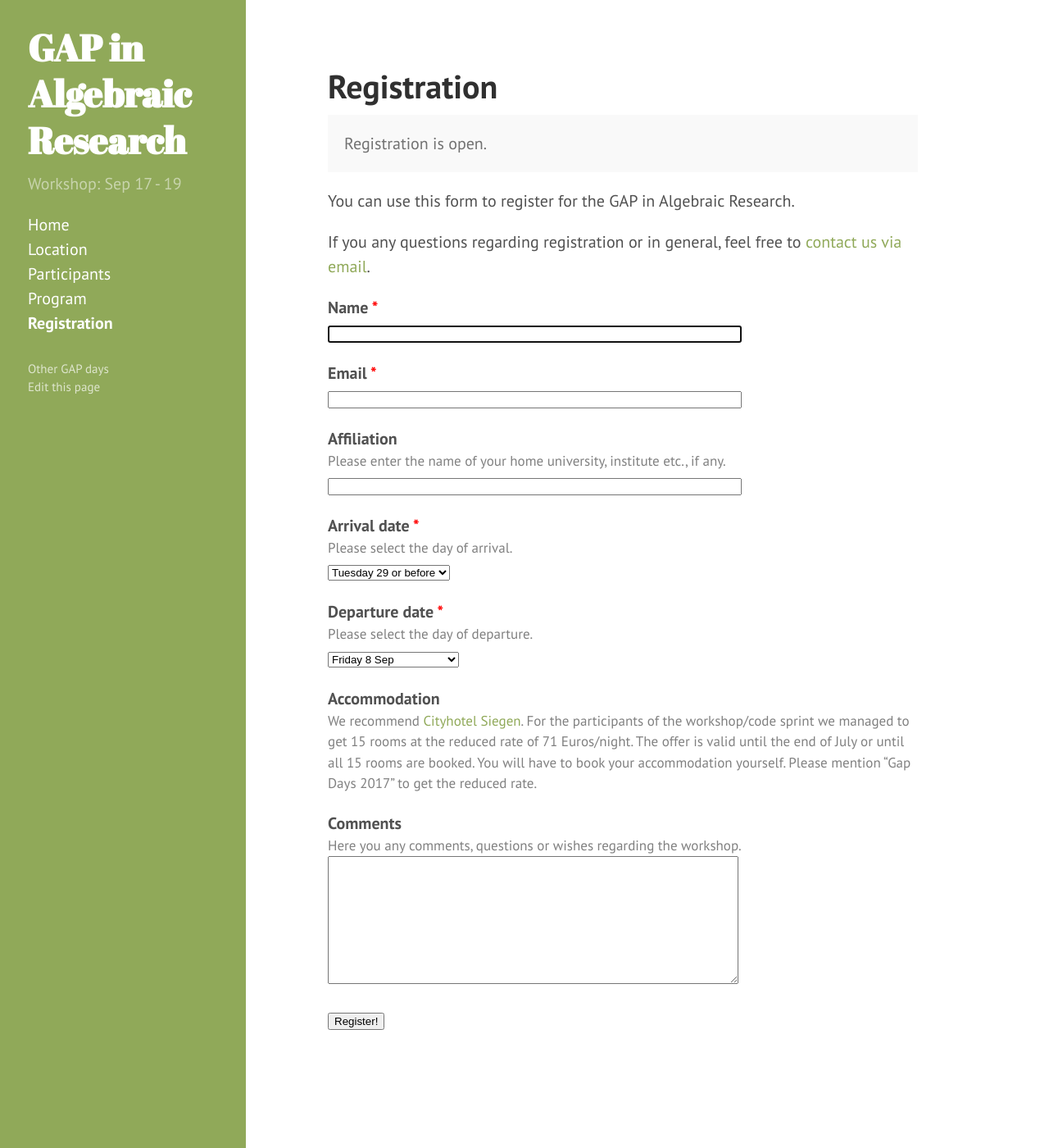
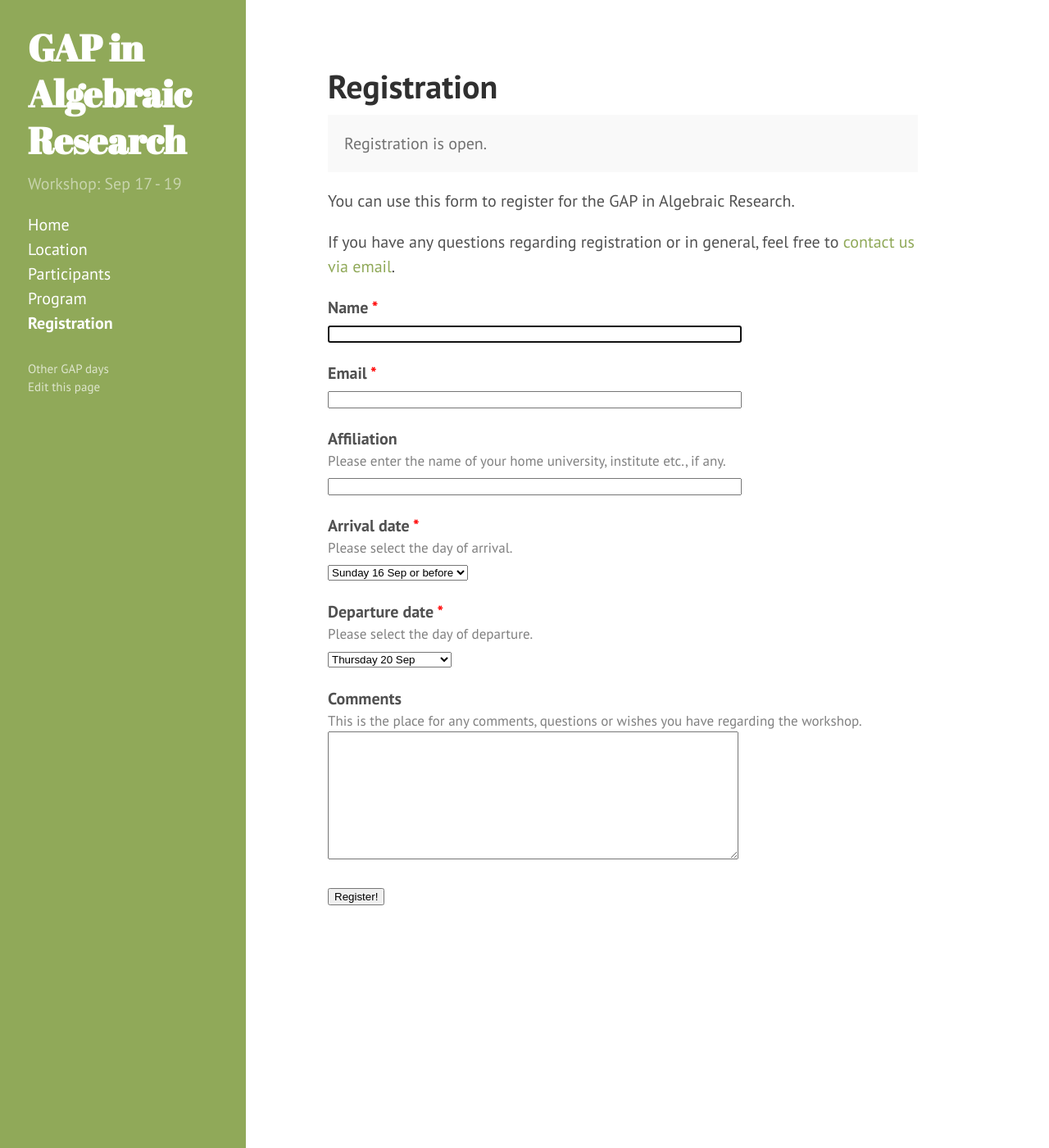
Before and after one commit to lbfm-rwth/gap-in-algebraic-research-2018, a Jekyll site: the page built from registration.html, in a window 1280 px wide and 1400 px high. Shown: the whole window at 82% size. Built offline with Jekyll 4.4.1, drawn with Linux system fonts in a browser that asks for light colours; part of the change alters nothing that is shown.

Commit message:
Finish registration page

```diff
--- a/registration.html
+++ b/registration.html
@@ -2,13 +2,13 @@
 layout: page
 title: Registration
 registration_state: open
-form_api_token: 7cf8d4aaaffb2f66929755918473dbf7
-email: gapdays2017-fall@gapdays.de
+form_api_token: 09e3a36d99658971738d37981b26b5ac
+email: sergio@mathb.rwth-aachen.de
 ---
 
 {% case page.registration_state %}
 {% when 'notyet' %}
-<p class="message">Registration will be open starting from the 15th of April, 2017</p>
+<p class="message">Registration will be open starting from the 1st of June, 2018</p>
 
 {% when 'closed' %}
 <p class="message">Registration is closed.</p>
@@ -21,7 +21,7 @@ You can use this form to register for the {{ site.title }}.
 </p>
 
 <p>
-If you any questions
+If you have any questions
 regarding registration or in general, feel free to
 <a href="mailto:{{page.email}}">contact us via email</a>.
 </p>
@@ -65,17 +65,11 @@ regarding registration or in general, feel free to
     Please select the day of arrival.
   </div>
   <select name="arrival.date" id="arrival_date" required>
-    <option value="Tuesday 29 Aug" selected="selected">Tuesday 29 or before</option>
-    <option value="Wednesday 30 Aug">Wednesday 30 Aug</option>
-    <option value="Thursday 31 Aug">Thursday 31 Aug</option>
-    <option value="Friday 1 Sep">Friday 1 Sep</option>
-    <option value="Saturday 2 Sep">Saturday 2 Sep</option>
-    <option value="Sunday 3 Sep">Sunday 3 Sep</option>
-    <option value="Monday 4 Sep">Monday 4 Sep</option>
-    <option value="Tuesday 5 Sep">Tuesday 5 Sep</option>
-    <option value="Wednesday 6 Sep">Wednesday 6 Sep</option>
-    <option value="Thursday 7 Sep">Thursday 7 Sep</option>
-    <option value="Friday 8 Sep">Friday 8 Sep</option>
+    <option value="Sunday 16 Sep" selected="selected">Sunday 16 Sep or before</option>
+    <option value="Monday 17 Sep">Monday 17 Sep</option>
+    <option value="Tuesday 18 Sep">Tuesday 18 Sep</option>
+    <option value="Wednesday 19 Sep">Wednesday 19 Sep</option>
+    <option value="Thursday 20 Sep">Thursday 20 Sep</option>
   </select>
 </div>
 
@@ -87,20 +81,15 @@ regarding registration or in general, feel free to
     Please select the day of departure.
   </div>
   <select name="departure.date" id="departure_date" required>
-    <option value="Wednesday 30 Aug">Wednesday 30 Aug</option>
-    <option value="Thursday 31 Aug">Thursday 31 Aug</option>
-    <option value="Friday 1 Sep">Friday 1 Sep</option>
-    <option value="Saturday 2 Sep">Saturday 2 Sep</option>
-    <option value="Sunday 3 Sep">Sunday 3 Sep</option>
-    <option value="Monday 4 Sep">Monday 4 Sep</option>
-    <option value="Tuesday 5 Sep">Tuesday 5 Sep</option>
-    <option value="Wednesday 6 Sep">Wednesday 6 Sep</option>
-    <option value="Thursday 7 Sep">Thursday 7 Sep</option>
-    <option value="Friday 8 Sep" selected="selected">Friday 8 Sep</option>
-    <option value="Saturday 9 Sep">Saturday 9 Sep or later</option>
+    <option value="Monday 17 Sep">Monday 17 Sep</option>
+    <option value="Tuesday 18 Sep">Tuesday 18 Sep</option>
+    <option value="Wednesday 19 Sep">Wednesday 19 Sep</option>
+    <option value="Thursday 20 Sep" selected="selected">Thursday 20 Sep</option>
+    <option value="Friday 21 Sep">Friday 21 Sep or later</option>
   </select>
 </div>
 
+<!--
 <div class="form-field">
   <div class="form-field-title">
     <label for="accommodation">Accommodation</label>
@@ -113,18 +102,17 @@ regarding registration or in general, feel free to
     You will have to book your accommodation yourself. Please
     mention <Q>Gap Days 2017</Q> to get the reduced rate.
   </div>
-<!--
   <input type="text" size="60" maxlength="180" name="accommodation" />
+</div>
  -->
-</div>
 
 <div class="form-field">
   <div class="form-field-title">
     <label for="presentation">Comments</label>
   </div>
   <div class="form-field-description">
-    Here you any comments, questions or wishes
-    regarding the workshop.
+    This is the place for any comments, questions or wishes
+    you have regarding the workshop.
   </div>
   <textarea name="comments" rows="10" cols="60"></textarea>
 </div>
```
